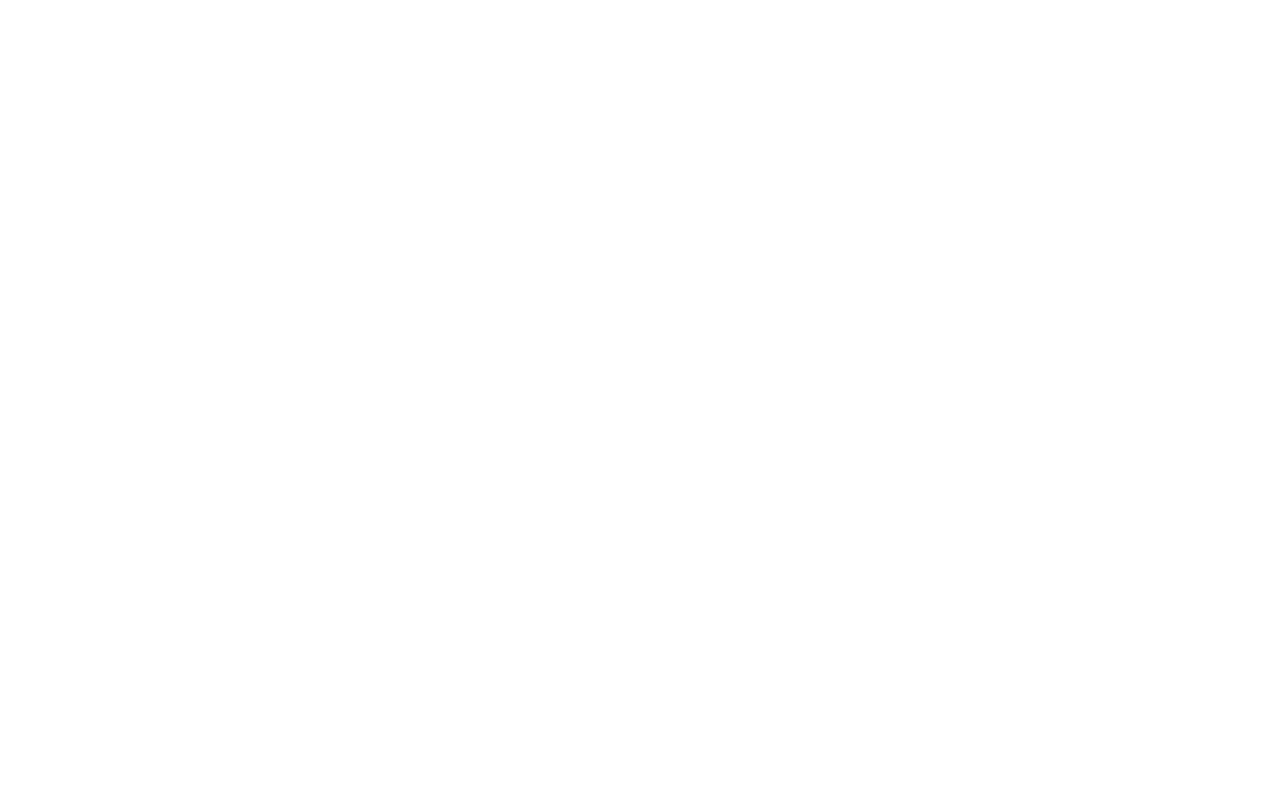
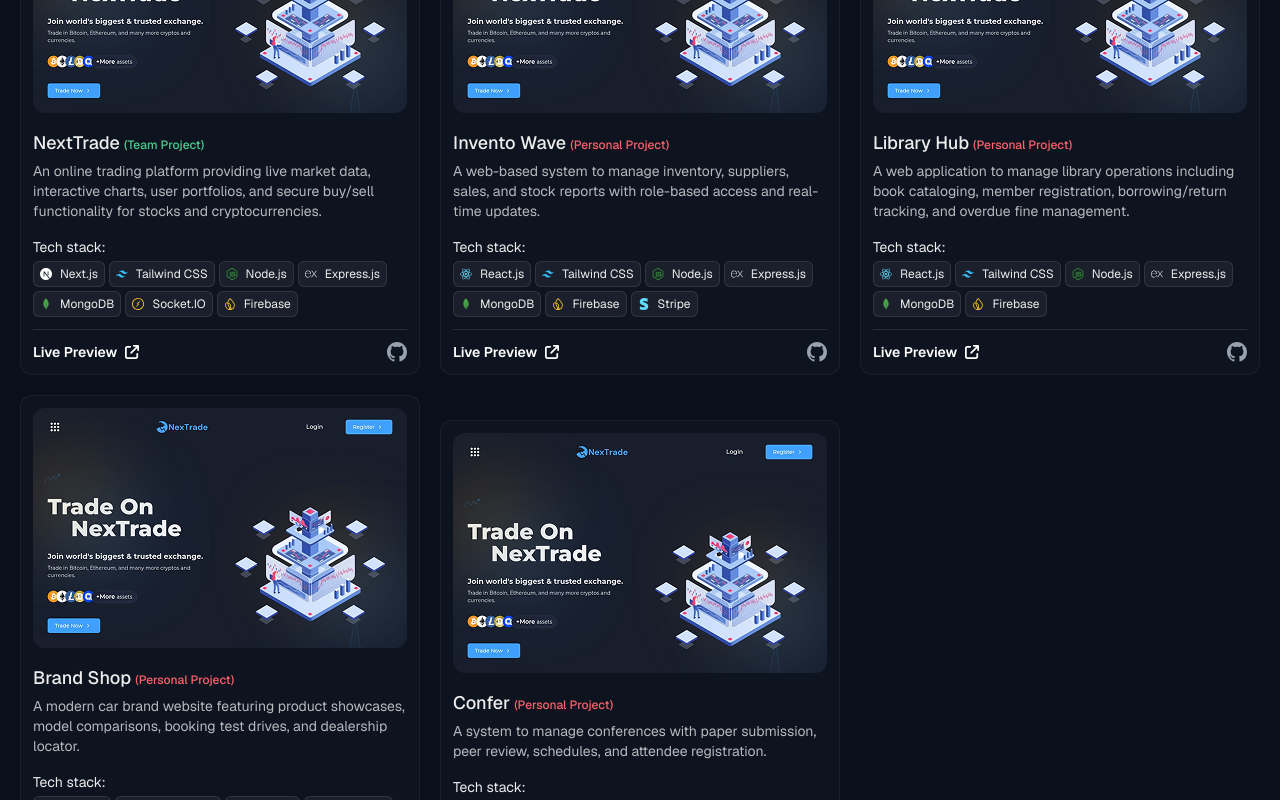
Before and after one commit to Sijan666/personalPortfolio, a React (Vite) app: page / in a window 1280 px wide. Shown: the part 2660-3460 px from the top of the page. Before the commit the page ends 2266 px from the top, so only its background shows below. Built offline with nearby package versions, Linux system fonts and the light colour scheme.

Commit message:
feat : add project sectiom , using api and common jsx

```diff
--- a/src/App.jsx
+++ b/src/App.jsx
@@ -2,7 +2,6 @@
 import Home from './components/pages/Home'
 import { Routes , Route } from 'react-router-dom'
 import RootLayouts from './components/layouts/RootLayouts'
-import About from './components/pages/About'
 import Error from './components/pages/Error'
 
 
@@ -12,7 +11,6 @@
       <Routes>
         <Route path="/" element={<RootLayouts />}>
           <Route index element={<Home/>} />
-          <Route path="/about" element={<About/>} />
         </Route>
           <Route path="*" element={<Error/>} />
       </Routes>
--- /dev/null
+++ b/src/components/Project.jsx
@@ -0,0 +1,66 @@
+import React from 'react'
+import Images from './Images'
+import { SiExpress, SiFirebase, SiMongodb, SiNextdotjs, SiNodedotjs, SiReact, SiSocketdotio, SiTailwindcss } from 'react-icons/si';
+import { FaArrowUpRightFromSquare, FaStripeS } from 'react-icons/fa6';
+import { BsGithub } from 'react-icons/bs';
+
+
+const Project = ({className , projectImg , projectName , projectType , projectDetails ,techStack = [] , liveLink , githubLink}) => {
+
+const allTechIcons = {
+    "Next.js": <SiNextdotjs className="text-white"/>,
+    "Tailwind CSS": <SiTailwindcss className="text-[#38bdf8]"/>,
+    "Node.js": <SiNodedotjs className="text-[#339933]"/>,
+    "Express.js": <SiExpress className="text-white"/>,
+    "MongoDB": <SiMongodb className="text-[#47A248]"/>,
+    "Socket.IO": <SiSocketdotio  className="text-[#FFCA28]"/>,
+    "Firebase": <SiFirebase className="text-[#FFCA28]"/>,
+    "React.js": <SiReact className="text-[#61DAFB]"/>,
+    "Stripe": <FaStripeS  className="text-[#61DAFB]"/>,
+
+};
+
+
+    return (
+        <>
+        <div className={`${className} p-3 border border-white/5 rounded-xl bg-white/2 font-geist flex flex-col h-full`}>
+            <Images imgSrc={projectImg} className={'mx-auto w-full'}/>
+            <div className="details mt-4 flex flex-col grow">
+                <div className="flex gap-x-1 items-baseline">
+                    <h4 className='text-[18px] font-medium text-[#EDEDED]'>{projectName}</h4>
+                    {projectType && (
+                        <h5 className={`text-[12px] font-medium ${projectType === 'Team Project' ? 'text-[#4AD08E]' : 'text-[#FE626B]'}`}>
+                            ({projectType})
+                        </h5>
+                    )}
+                </div>
+                <p className='pt-[5px] text-sm text-white/70 leading-5'>{projectDetails}</p>
+                <div className="mt-4 pb-3">
+                    <h4 className='text-sm text-[#EDEDED]'>Tech stack:</h4>
+                    <div className="mt-1 flex flex-wrap items-center gap-1">
+                        {techStack.map((item) => (
+                            <div key={item.id} className="flex items-center gap-2 px-1.5 py-1 bg-white/5 border border-white/10 rounded-md text-xs text-[#EDEDED]">
+                                {allTechIcons[item.name]}
+                                <span>{item.name}</span>
+                            </div>
+                        ))}
+                    </div>
+                </div>
+                <div className="pt-3 mt-auto border-t border-white/10">
+                    <div className="flex items-center justify-between">
+                        <a href={liveLink} className="hover:text-[#FE9A00] text-white duration-300 font-semibold text-sm flex items-center gap-2 cursor-pointer">
+                            Live Preview
+                            <FaArrowUpRightFromSquare />
+                        </a>
+                        <a href={githubLink} className="text-gray-400 text-xl hover:text-[#FE9A00] transition-colors duration-300 cursor-pointer">
+                            <BsGithub/>
+                        </a>
+                    </div>
+                </div>
+            </div>
+        </div>
+        </>
+    )
+}
+
+export default Project
--- /dev/null
+++ b/src/components/data/projectSApi.js
@@ -0,0 +1,55 @@
+import { tech1, tech2, tech3, tech4, tech5 } from "./teckStack";
+import p1 from '../../assets/p1.png'
+
+export const allProjects = [
+    {
+        id : 1 ,
+        projectImg: p1,
+        projectName:"NextTrade",
+        projectType:'Team Project',
+        projectDetails:'An online trading platform providing live market data, interactive charts, user portfolios, and secure buy/sell functionality for stocks and cryptocurrencies.',
+        techStack:tech1,
+        liveLink:'https://main-portfolio-two-khaki.vercel.app/',
+        githubLink:'https://github.com/Sijan666/mainPortfolio',
+    },
+    {
+        id : 2 ,
+        projectImg: p1,
+        projectName:"Invento Wave ",
+        projectType:'Personal Project',
+        projectDetails:'A web-based system to manage inventory, suppliers, sales, and stock reports with role-based access and real-time updates.',
+        techStack:tech2,
+        liveLink:'https://main-portfolio-two-khaki.vercel.app/',
+        githubLink:'https://github.com/Sijan666/mainPortfolio',
+    },
+    {
+        id : 3 ,
+        projectImg: p1,
+        projectName:"Library Hub ",
+        projectType:'Personal Project',
+        projectDetails:'A web application to manage library operations including book cataloging, member registration, borrowing/return tracking, and overdue fine management.',
+        techStack:tech3,
+        liveLink:'https://main-portfolio-two-khaki.vercel.app/',
+        githubLink:'https://github.com/Sijan666/mainPortfolio',
+    },
+    {
+        id : 4 ,
+        projectImg: p1,
+        projectName:"Brand Shop",
+        projectType:'Personal Project',
+        projectDetails:'A modern car brand website featuring product showcases, model comparisons, booking test drives, and dealership locator.',
+        techStack:tech4,
+        liveLink:'https://main-portfolio-two-khaki.vercel.app/',
+        githubLink:'https://github.com/Sijan666/mainPortfolio',
+    },
+    {
+        id : 5 ,
+        projectImg: p1,
+        projectName:"Confer",
+        projectType:'Personal Project',
+        projectDetails:'A system to manage conferences with paper submission, peer review, schedules, and attendee registration.',
+        techStack:tech5,
+        liveLink:'https://main-portfolio-two-khaki.vercel.app/',
+        githubLink:'https://github.com/Sijan666/mainPortfolio',
+    },
+]
--- /dev/null
+++ b/src/components/data/teckStack.js
@@ -0,0 +1,131 @@
+
+export const tech1 = [
+    {
+        id : 1 ,
+        name : "Next.js"
+    },
+    {
+        id : 2 ,
+        name : "Tailwind CSS"
+    },
+    {
+        id : 3 ,
+        name : "Node.js"
+    },
+    {
+        id : 4 ,
+        name : "Express.js"
+    },
+    {
+        id : 5 ,
+        name : "MongoDB"
+    },
+    {
+        id : 6 ,
+        name : "Socket.IO"
+    },
+    {
+        id : 7 ,
+        name : "Firebase"
+    },
+]
+
+export const tech2 = [
+    {
+        id : 1 ,
+        name : "React.js"
+    },
+    {
+        id : 2 ,
+        name : "Tailwind CSS"
+    },
+    {
+        id : 3 ,
+        name : "Node.js"
+    },
+    {
+        id : 4 ,
+        name : "Express.js"
+    },
+    {
+        id : 5 ,
+        name : "MongoDB"
+    },
+    {
+        id : 6 ,
+        name : "Firebase"
+    },
+    {
+        id : 7 ,
+        name : "Stripe"
+    },
+]
+
+export const tech3 = [
+    {
+        id : 1 ,
+        name : "React.js"
+    },
+    {
+        id : 2 ,
+        name : "Tailwind CSS"
+    },
+    {
+        id : 3 ,
+        name : "Node.js"
+    },
+    {
+        id : 4 ,
+        name : "Express.js"
+    },
+    {
+        id : 5 ,
+        name : "MongoDB"
+    },
+    {
+        id : 6 ,
+        name : "Firebase"
+    },
+]
+
+export const tech4 = [
+    {
+        id : 1 ,
+        name : "React.js"
+    },
+    {
+        id : 2 ,
+        name : "Tailwind CSS"
+    },
+    {
+        id : 3 ,
+        name : "Node.js"
+    },
+    {
+        id : 4 ,
+        name : "Express.js"
+    },
+    {
+        id : 5 ,
+        name : "MongoDB"
+    },
+    {
+        id : 6 ,
+        name : "Firebase"
+    },
+]
+
+export const tech5 = [
+    {
+        id : 1 ,
+        name : "React.js"
+    },
+    {
+        id : 2 ,
+        name : "Tailwind CSS"
+    },
+    {
+        id : 6 ,
+        name : "Firebase"
+    },
+]
--- /dev/null
+++ b/src/components/layouts/Projects.jsx
@@ -0,0 +1,42 @@
+import React from 'react'
+import Container from '../Container'
+import { allProjects } from '../data/projectSApi'
+import Project from '../Project'
+
+
+const Projects = () => {
+    return (
+        <>
+        <section id='projects'>
+            <div className="py-25 bg-[#0A0F1C]">
+                <Container>
+                    {/* heading text */}
+                    <div className="heading">
+                        <h3 className='text-[36px] font-bold text-[#EDEDED] beforeAfter'>Projects</h3>
+                        <p className='text-bsae text-[#99A1AF] lg:w-[559px] leading-6 pt-8'>Explore some of the personal and team-based projects I have built showcasing my skills and expertise.</p>
+                    </div>
+                    <div className="mt-10">
+                        <div className="grid lg:grid-cols-3 grid-cols-1 md:grid-cols-2 items-center gap-5">
+                            {allProjects.map((item)=>(
+                                <div key={item.id} className="">
+                                    <Project
+                                        projectImg={item.projectImg}
+                                        projectName={item.projectName}
+                                        projectType={item.projectType}
+                                        projectDetails={item.projectDetails}
+                                        techStack={item.techStack}
+                                        liveLink={item.liveLink}
+                                        githubLink={item.githubLink}
+                                    />
+                                </div>
+                            ))}
+                        </div>
+                    </div>
+                </Container>
+            </div>
+        </section>
+        </>
+    )
+}
+
+export default Projects
--- a/src/components/pages/Home.jsx
+++ b/src/components/pages/Home.jsx
@@ -1,6 +1,7 @@
 
 import About from "../layouts/About"
 import Banner from "../layouts/Banner"
+import Projects from "../layouts/Projects"
 import TechStack from "../layouts/TechStack"
 
 
@@ -10,6 +11,7 @@
         <Banner/>
         <About/>
         <TechStack/>
+        <Projects/>
         </>
     )
 }
```
Also changed, not shown: src/components/pages/About.jsx (deleted, +0 -12 lines), src/assets/p1.png (added).
